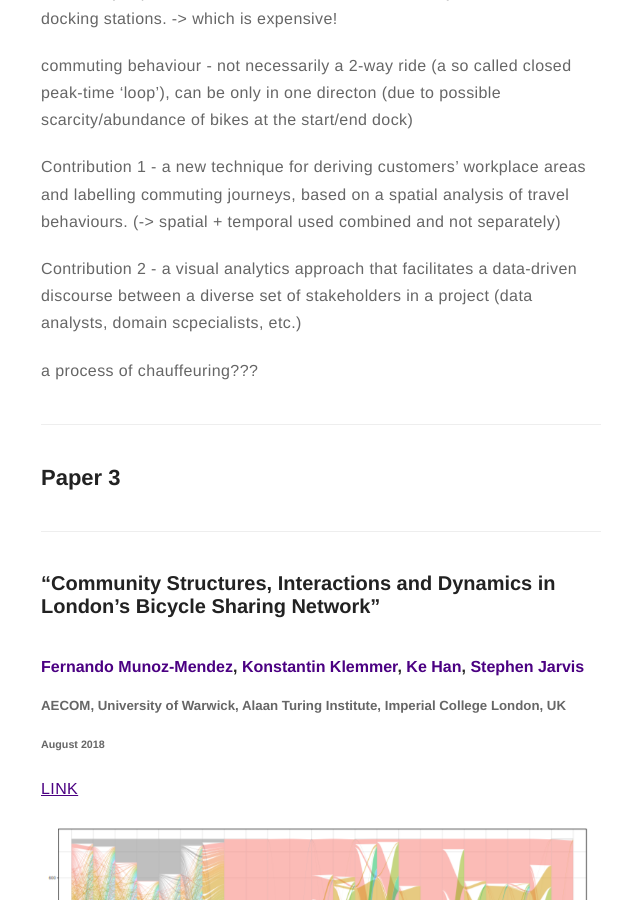
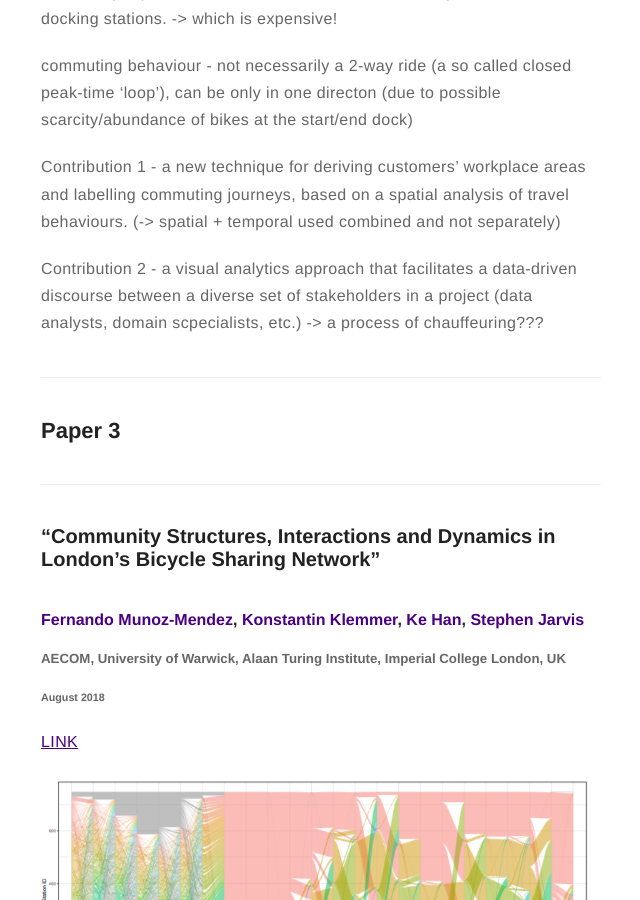
Before and after one commit to dljubenk/dljubenk.github.io, a Jekyll site: the page built from _posts/2019-02-06-literature-study.markdown, in a window 1280 px wide and 900 px high, scrolled down 4183 px. Shown: the whole window, without its empty margins (319-959 px from the left). Built offline with Jekyll 4.4.1, drawn with Linux system fonts in a browser that asks for light colours; emoji names are drawn with the system emoji font; comment, search, counter and statistics services are not loaded.

```diff
--- a/_posts/2019-02-06-literature-study.markdown
+++ b/_posts/2019-02-06-literature-study.markdown
@@ -107,9 +107,7 @@ commuting behaviour - not necessarily a 2-way ride (a so called closed peak-time
 
 Contribution 1 - a new technique for deriving customers’ workplace areas and labelling commuting journeys, based on a spatial analysis of travel behaviours. (-> spatial + temporal used combined and not separately)
 
-Contribution 2 - a visual analytics approach that facilitates a data-driven discourse between a diverse set of stakeholders in a project (data analysts, domain scpecialists, etc.)
-
-a process of chauffeuring???
+Contribution 2 - a visual analytics approach that facilitates a data-driven discourse between a diverse set of stakeholders in a project (data analysts, domain scpecialists, etc.) ->  a process of chauffeuring???
 
 ---
 ## Paper 3
```
